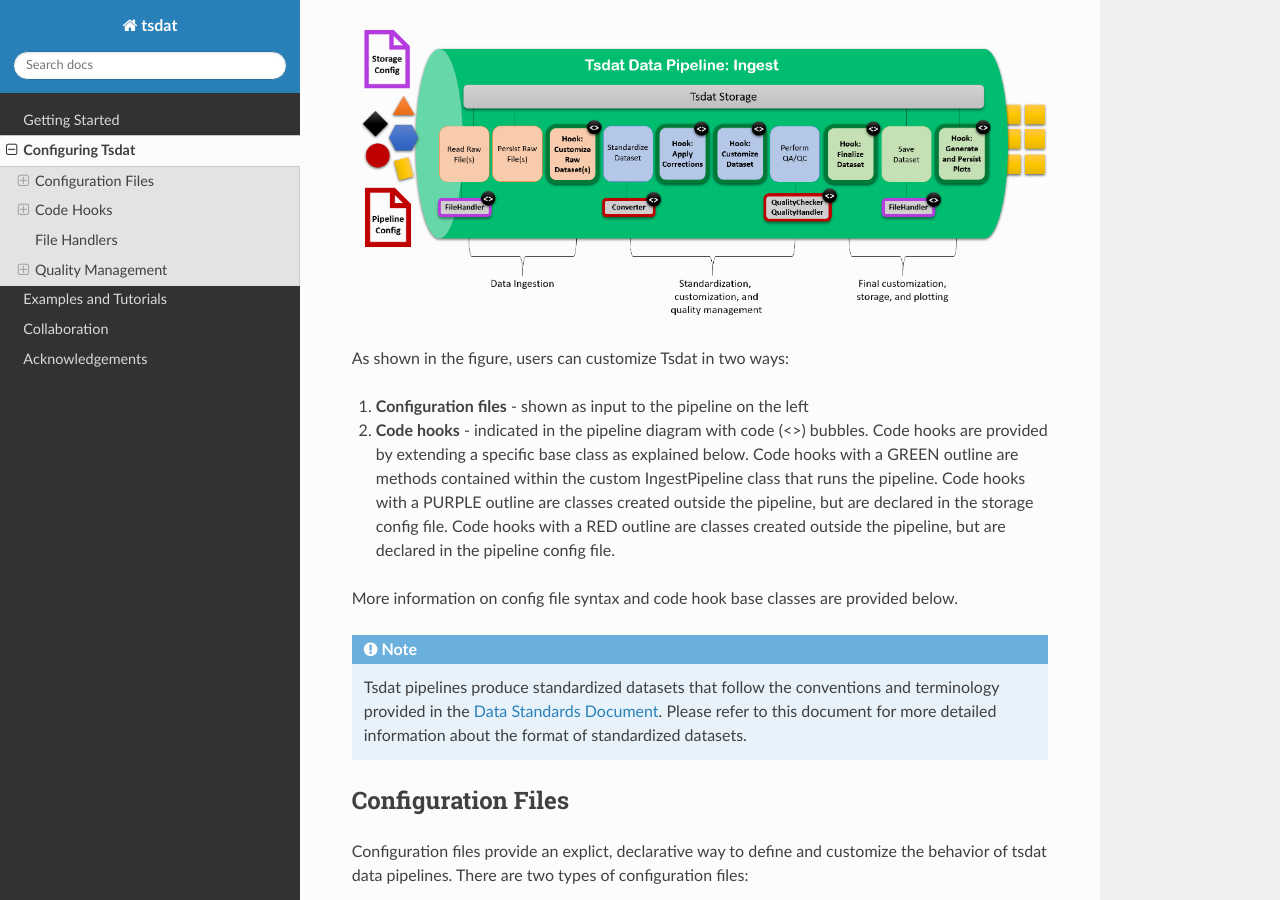
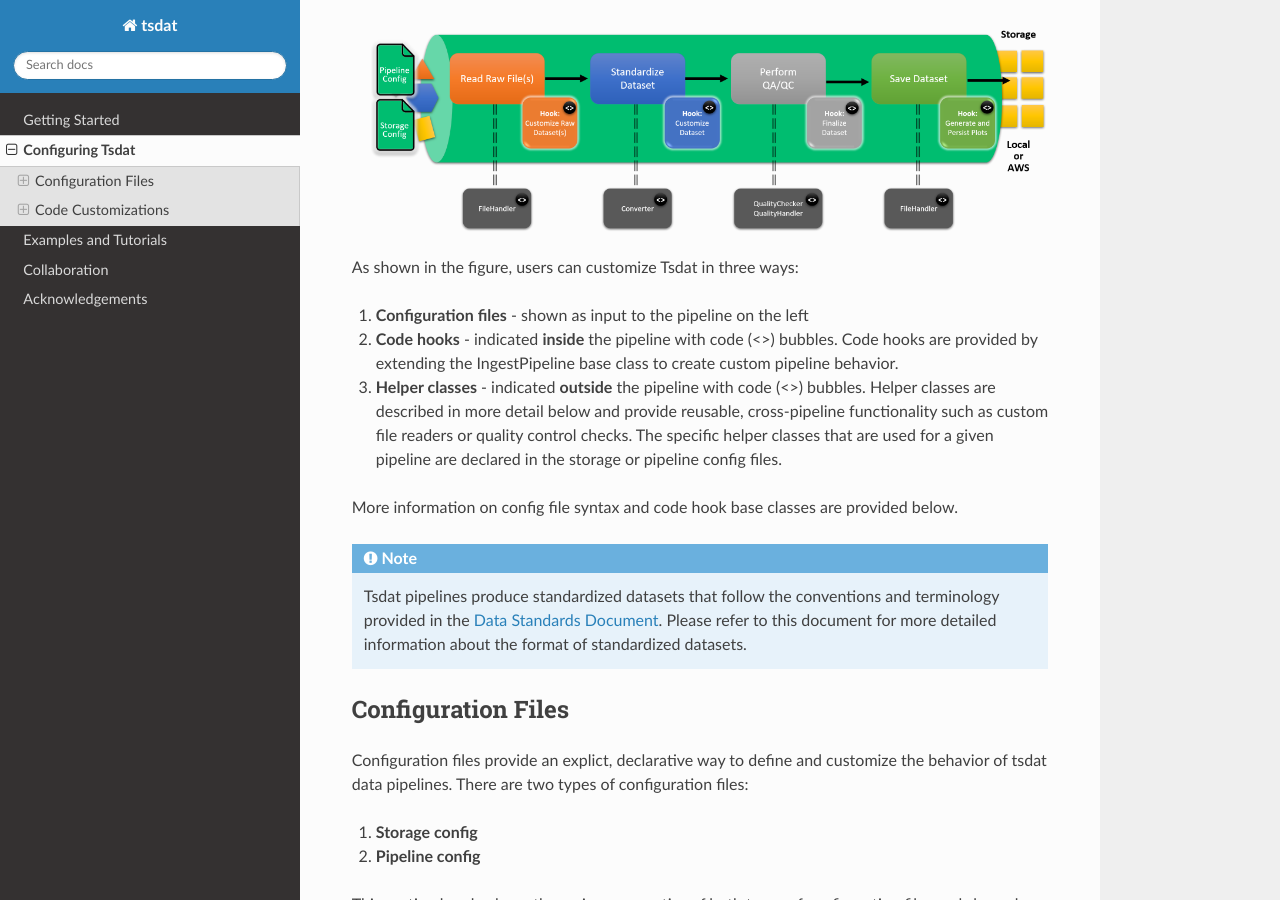
Before and after one commit to tsdat/tsdat, a Sphinx documentation site: the page built from docs/source/configuring_tsdat.rst, in a window 1280 px wide and 900 px high, scrolled down 304 px. Built offline with Sphinx 7.4.7 and the Read the Docs theme 2.0.0, drawn with Linux system fonts in a browser that asks for light colours; pages that are not in the unit, such as notebooks, are missing from menus; some of the changed text lies outside the part shown.

Commit message:
Fixed the configuration documentation and improved the graphic.

```diff
--- a/docs/source/configuring_tsdat.rst
+++ b/docs/source/configuring_tsdat.rst
@@ -15,14 +15,15 @@
 .. figure:: figures/configuration.png
    :alt: Tsdat pipelines provide multiple levels of configuration.
 
-As shown in the figure, users can customize Tsdat in two ways:
+As shown in the figure, users can customize Tsdat in three ways:
 
 #. **Configuration files** - shown as input to the pipeline on the left
-#. **Code hooks** - indicated in the pipeline diagram with code (<>) bubbles.  Code hooks are provided by
-   extending a specific base class as explained below.  Code hooks with a GREEN outline are methods contained within
-   the custom IngestPipeline class that runs the pipeline.  Code hooks with a PURPLE outline
-   are classes created outside the pipeline, but are declared in the storage config file.  Code hooks
-   with a RED outline are classes created outside the pipeline, but are declared in the pipeline config file.
+#. **Code hooks** - indicated **inside** the pipeline with code (<>) bubbles.  Code hooks are provided by
+   extending the IngestPipeline base class to create custom pipeline behavior.
+#. **Helper classes** - indicated **outside** the pipeline with code (<>) bubbles.  Helper classes
+   are described in more detail below and provide reusable, cross-pipeline functionality such
+   as custom file readers or quality control checks.  The specific helper classes that are used
+   for a given pipeline are declared in the storage or pipeline config files.
 
 
 More information on config file syntax and code hook base classes are provided below.
@@ -162,7 +163,7 @@
     :language: yaml
 
 ********************
-Code Hooks
+Code Customizations
 ********************
 This section describes all the types of classes that can be extended in Tsdat to provide
 custom pipeline behavior.  To start with, each pipeline will define a main Pipeline class
@@ -246,9 +247,21 @@
 The File Handlers that are to be used in your pipeline are configured in your
 :ref:`storage config file<storage_config>`
 
-********************
+=============================
+Converters
+=============================
+Converters are classes that are used to convert units from the raw data to standardized format.
+Each Converter should extend the ``tsdat.utils.converters.Converter`` base class.
+The Converter base class defines one method, **run**, which converts a numpy ndarray of variable
+data from the input units to the output units.  Currently tsdat provides two converters for working
+with time data.  ``tsdat.utils.converters.StringTimeConverter`` converts time values in a variety
+of string formats, and ``tsdat.utils.converters.TimestampTimeConverter`` converts time values in
+long integer format.  In addtion, tsdat provides a ``tsdat.utils.converters.DefaultConverter``
+which converts any units from one udunits2 supported units type to another.
+
+=============================
 Quality Management
-********************
+=============================
 Two types of classes can be defined in your pipeline to ensure standardized
 data meets quality requirements:
 
@@ -264,9 +277,9 @@
 The specific QCCheckers and QCHandlers used for a pipeline and the
 variables they run on are specified in the :ref:`pipeline config file<pipeline_config>`.
 
-===================
+-----------------------------
 Quality Checkers
-===================
+-----------------------------
 Quality Checkers are classes that are used to perform a QC test on a specific
 variable.  Each Quality Checker should extend the ``tsdat.qc.checkers.QualityChecker`` base
 class, which defines a ``run()`` method that performs the check.
@@ -275,9 +288,9 @@
 for a detailed description of the QualityChecker.run() method as well as a list of all
 QualityCheckers defined by Tsdat.
 
-===================
+-----------------------------
 Quality Handlers
-===================
+-----------------------------
 Quality Handlers are classes that are used to correct variable data when a specific
 quality test fails.  An example is interpolating missing values to fill gaps.
 Each Quality Handler should extend the ``tsdat.qc.handlers.QualityHandler`` base
```
Also changed, not shown: other parts of docs/source/configuring_tsdat.rst (+4 -4 lines), docs/source/figures/configuration.png.
